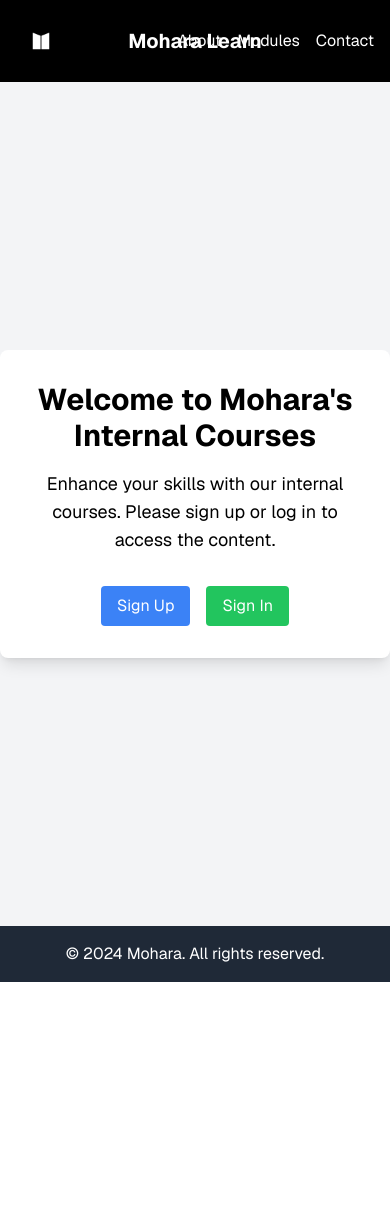
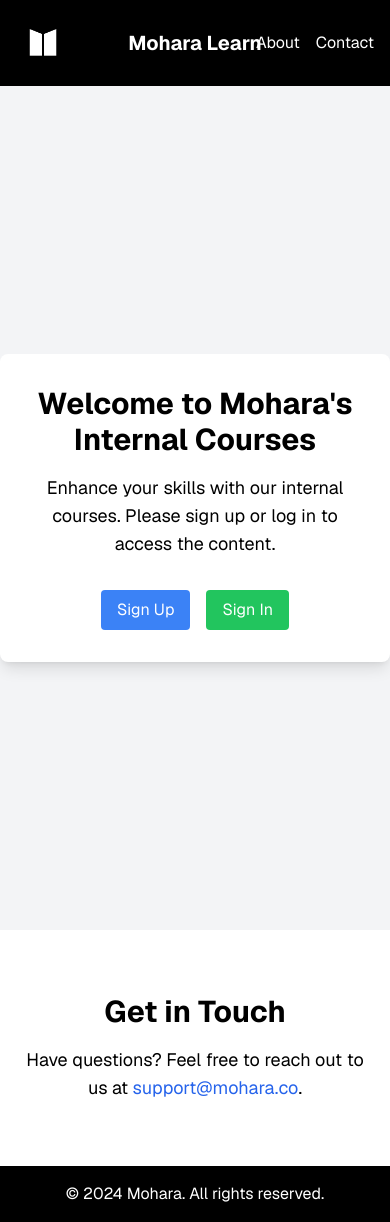
Before and after one commit to davidrmellors/mohara-learn, a Next.js app: page / in a window 390 px wide. Before the commit the page ends 982 px from the top, so only its background shows below. Built offline with nearby package versions, Linux system fonts and the light colour scheme; no server answers; what @trpc/react-query would draw is missing.

Commit message:
Make ui more responsive

```diff
--- a/src/app/(user)/courses/CoursesClient.tsx
+++ b/src/app/(user)/courses/CoursesClient.tsx
@@ -8,6 +8,7 @@ interface Course {
   _id: string;
   title: string;
   slug: { current: string };
+  description: string;
 }
 
 interface CoursesClientProps {
@@ -27,6 +28,7 @@ const CoursesClient = ({ courses }: CoursesClientProps) => {
             <Link key={course._id} href={`/courses/${course.slug.current}`}>
               <div className="block bg-white p-4 shadow-lg rounded-lg transform hover:scale-105 transition-transform duration-300">
                 <h3 className="text-2xl font-bold mt-4">{course.title}</h3>
+                <p className="mt-2">{course.description}</p>
                 <p className="mt-2">
                   Completion:{' '}
                   {isLoading
--- a/src/app/(user)/courses/[courseSlug]/CoursePageClient.tsx
+++ b/src/app/(user)/courses/[courseSlug]/CoursePageClient.tsx
@@ -105,23 +105,6 @@ export default function CoursePageClient({
           </div>
         </div>
       </section>
-
-      {/* Contact Section */}
-      <section className="py-16 bg-white">
-        <div className="container mx-auto text-center px-4">
-          <h2 className="text-3xl font-bold">Get in Touch</h2>
-          <p className="mt-4 text-lg">
-            Have questions? Feel free to reach out to us at{' '}
-            <a
-              href="mailto:support@mohara.co"
-              className="text-blue-600 hover:underline"
-            >
-              support@coursewebsite.com
-            </a>
-            .
-          </p>
-        </div>
-      </section>
     </div>
   );
 }
--- a/src/app/(user)/courses/page.tsx
+++ b/src/app/(user)/courses/page.tsx
@@ -5,7 +5,7 @@ export const revalidate = 60; // Revalidate every 60 seconds
 
 const fetchCourses = async () => {
   const coursesData = await sanityClient.fetch(
-    `*[_type == "course"]{_id, title, slug}`,
+    `*[_type == "course"]{_id, title, slug, description} | order(title asc)`,
   );
   return coursesData;
 };
--- a/src/app/layout.tsx
+++ b/src/app/layout.tsx
@@ -21,16 +21,17 @@ export default function RootLayout({
         <body className="h-full w-full p-0 m-0 flex flex-col">
           <header className="bg-black text-white p-4">
             <nav className="container mx-auto relative flex items-center justify-between">
-              <div className="flex items-center">
+              <div className="p-3">
                 <Image
                   src={'/images/MoharaLogoWhite.png'}
                   alt="MoharaLogo"
-                  width={50}
-                  height={50}
+                  width={30}
+                  height={30}
                 />
               </div>
+
               <div className="absolute left-1/2 transform -translate-x-1/2">
-                <a href="/" className="text-xl font-bold">
+                <a href="/courses" className="text-xl font-bold">
                   Mohara Learn
                 </a>
               </div>
@@ -41,11 +42,6 @@ export default function RootLayout({
                   </a>
                 </li>
                 <li>
-                  <a href="/twitter-clone" className="hover:underline">
-                    Modules
-                  </a>
-                </li>
-                <li>
                   <a href="/contact" className="hover:underline">
                     Contact
                   </a>
@@ -53,13 +49,29 @@ export default function RootLayout({
               </ul>
             </nav>
           </header>
-          <main className="flex-grow w-full mx-0">
+          <main className="flex-grow w-full mx-0 bg-gray-100">
             <SignedIn>
               <TRPCReactProvider>{children}</TRPCReactProvider>
             </SignedIn>
             <SignedOut>{children}</SignedOut>
           </main>
-          <footer className="bg-gray-800 text-white p-4">
+          {/* Contact Section */}
+          <section className="py-16 bg-white">
+            <div className="container mx-auto text-center px-4">
+              <h2 className="text-3xl font-bold">Get in Touch</h2>
+              <p className="mt-4 text-lg">
+                Have questions? Feel free to reach out to us at{' '}
+                <a
+                  href="mailto:support@mohara.co"
+                  className="text-blue-600 hover:underline"
+                >
+                  support@mohara.co
+                </a>
+                .
+              </p>
+            </div>
+          </section>
+          <footer className="bg-black text-white p-4">
             <div className="container mx-auto text-center">
               &copy; {new Date().getFullYear()} Mohara. All rights reserved.
             </div>
```
Also changed, not shown: public/images/MoharaLogoWhite.png.
